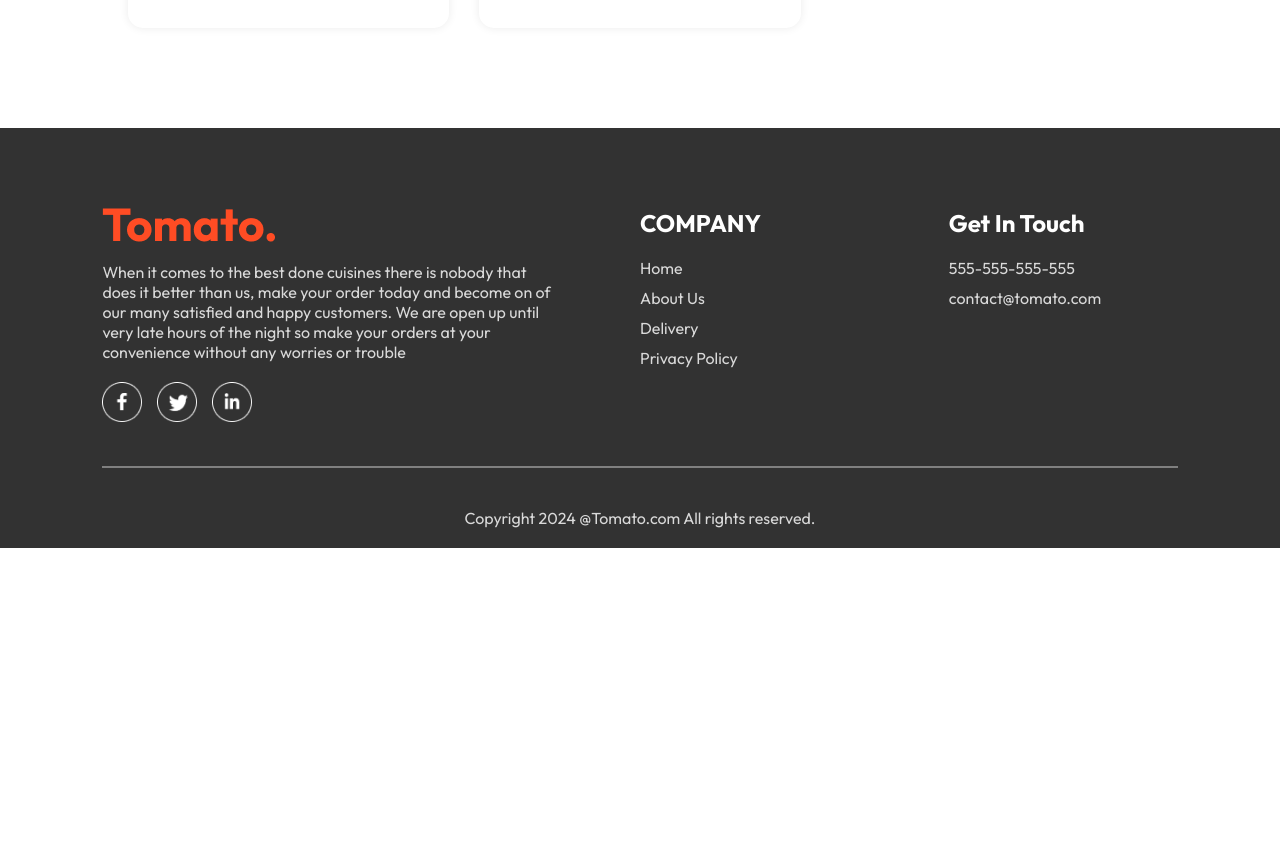
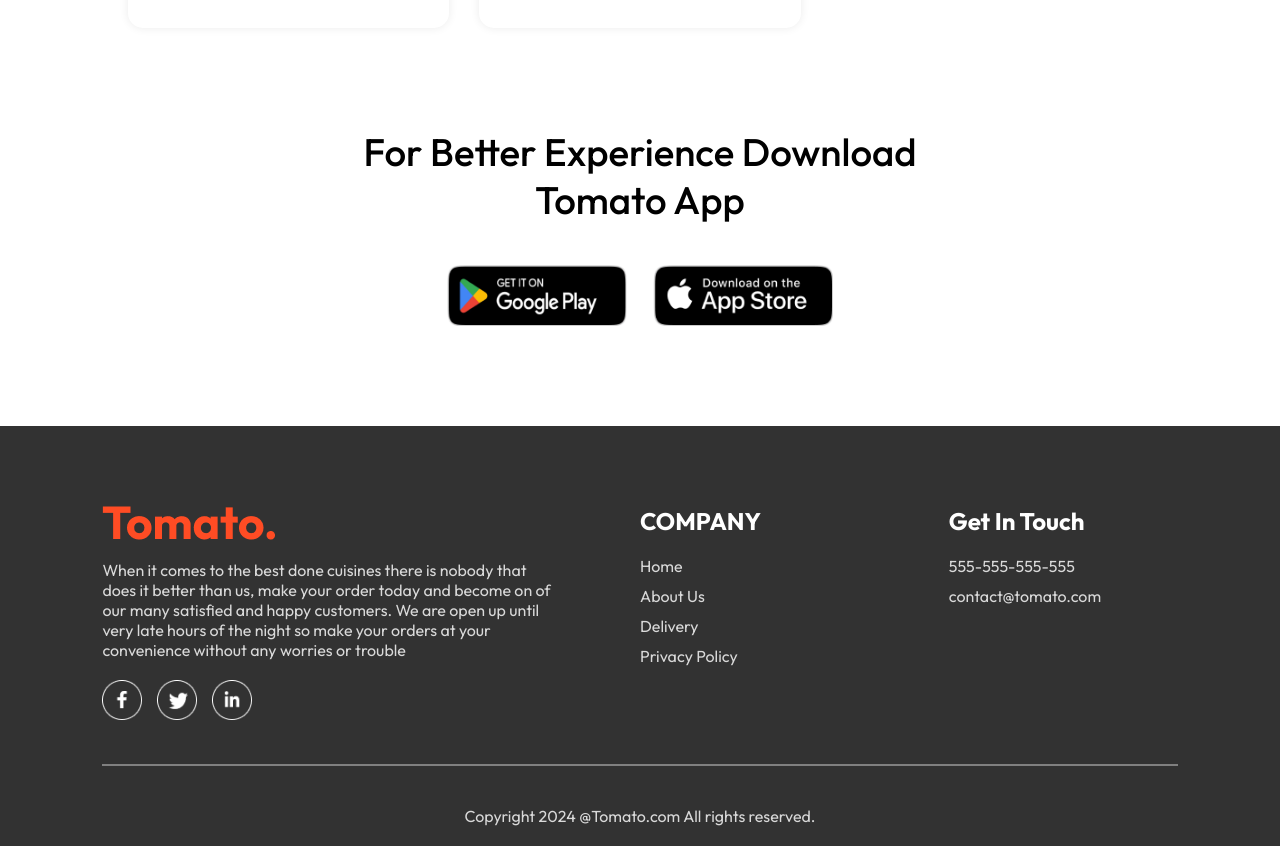
Before and after one commit to BrianWahungu/food-del, a React (Vite) app in the folder frontend/: page / in a window 1280 px wide. Shown: the part 6967-7813 px from the top of the page. Before the commit the page ends 7515 px from the top, so only its background shows below. Built offline with nearby package versions, Linux system fonts and the light colour scheme.

Commit message:
Creating Add Download Component Complete

```diff
--- /dev/null
+++ b/frontend/src/components/AppDownload/AppDownload.css
@@ -0,0 +1,22 @@
+.app-download{
+    margin: auto auto;
+    margin-top: 100px;
+    font-size: max(3vw,20px);
+    text-align: center;
+    font-weight: 500;
+}
+.app-download-platforms{
+    display: flex;
+    justify-content: center;
+    gap: max(2vw,10px);
+    margin-top: 40px;
+}
+.app-download-platforms img{
+    width: max(30vw, 120px);
+    max-width: 180px;
+    transition: 0.5sec;
+    cursor: pointer;
+}
+.app-download-platforms img:hover{
+    transform: scale(1.05);
+}
--- /dev/null
+++ b/frontend/src/components/AppDownload/AppDownload.jsx
@@ -0,0 +1,16 @@
+import React from 'react'
+import './AppDownload.css'
+import { assets } from '../../assets/assets'
+const AppDownload = () => {
+  return (
+    <div className='app-download' id='app-download'>
+      <p>For Better Experience Download <br /> Tomato App</p>
+      <div className="app-download-platforms">
+        <img src={assets.play_store} alt="" />
+        <img src={assets.app_store} alt="" />
+      </div>
+    </div>
+  )
+}
+
+export default AppDownload
--- a/frontend/src/pages/Home/Home.jsx
+++ b/frontend/src/pages/Home/Home.jsx
@@ -3,6 +3,7 @@ import './Home.css'
 import Header from '../../components/Header/Header'
 import ExploreMenu from '../../components/ExploreMenu/ExploreMenu'
 import FoodDisplay from '../../components/FoodDisplay/FoodDisplay'
+import AppDownload from '../../components/AppDownload/AppDownload'
 const Home = () => {
 
     const [category,setCategory] = useState("ALL")
@@ -11,6 +12,7 @@ const Home = () => {
       <Header />
       <ExploreMenu category={category} setCategory={setCategory}/>
       <FoodDisplay category={category}/>
+      <AppDownload />
     </div>
   )
 }
```
